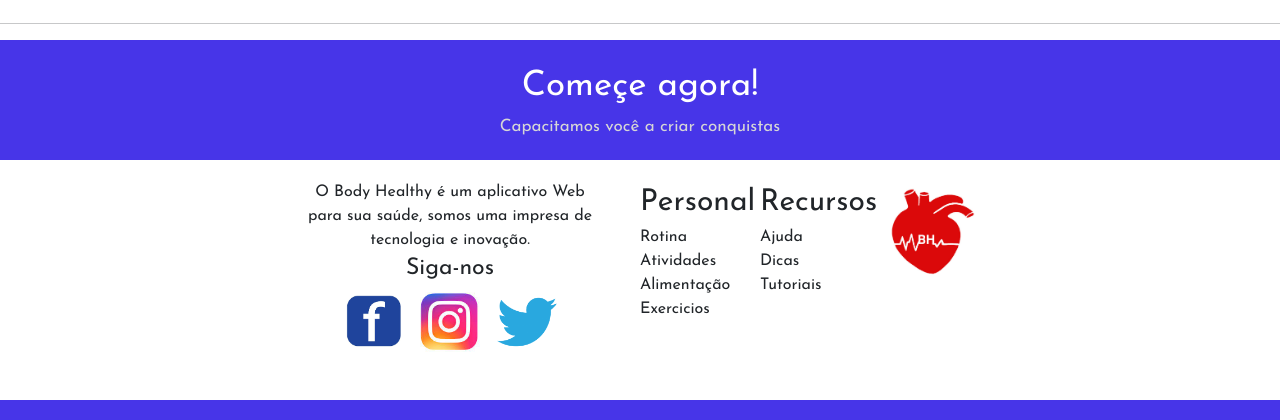
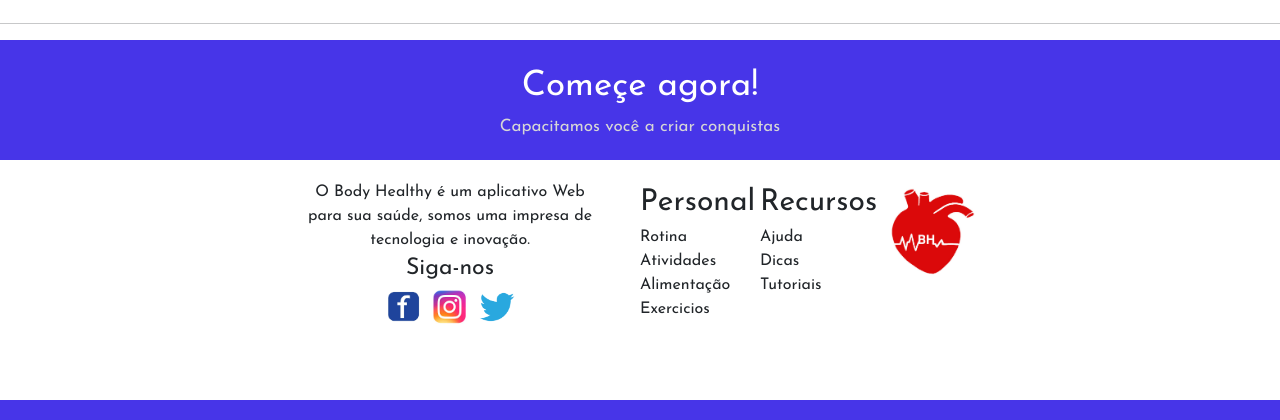
Before and after one commit to Artorias-8546/EPA, a PHP site: page / in a window 1280 px wide. Shown: the part 753-1173 px from the top of the page. Run offline with PHP 8.4, Linux system fonts and the light colour scheme; some libraries are stand-ins or nearby versions.

Commit message:
footerimg

```diff
--- a/css/style.css
+++ b/css/style.css
@@ -48,8 +48,8 @@
     font-size: 23px;
 }
 .text-footer-c div a img{
-    height: 70px;
-    width: 70px;
+    height: 40px;
+    width: 40px;
 }
 .text-footer-d{
     height: 100px;
```
